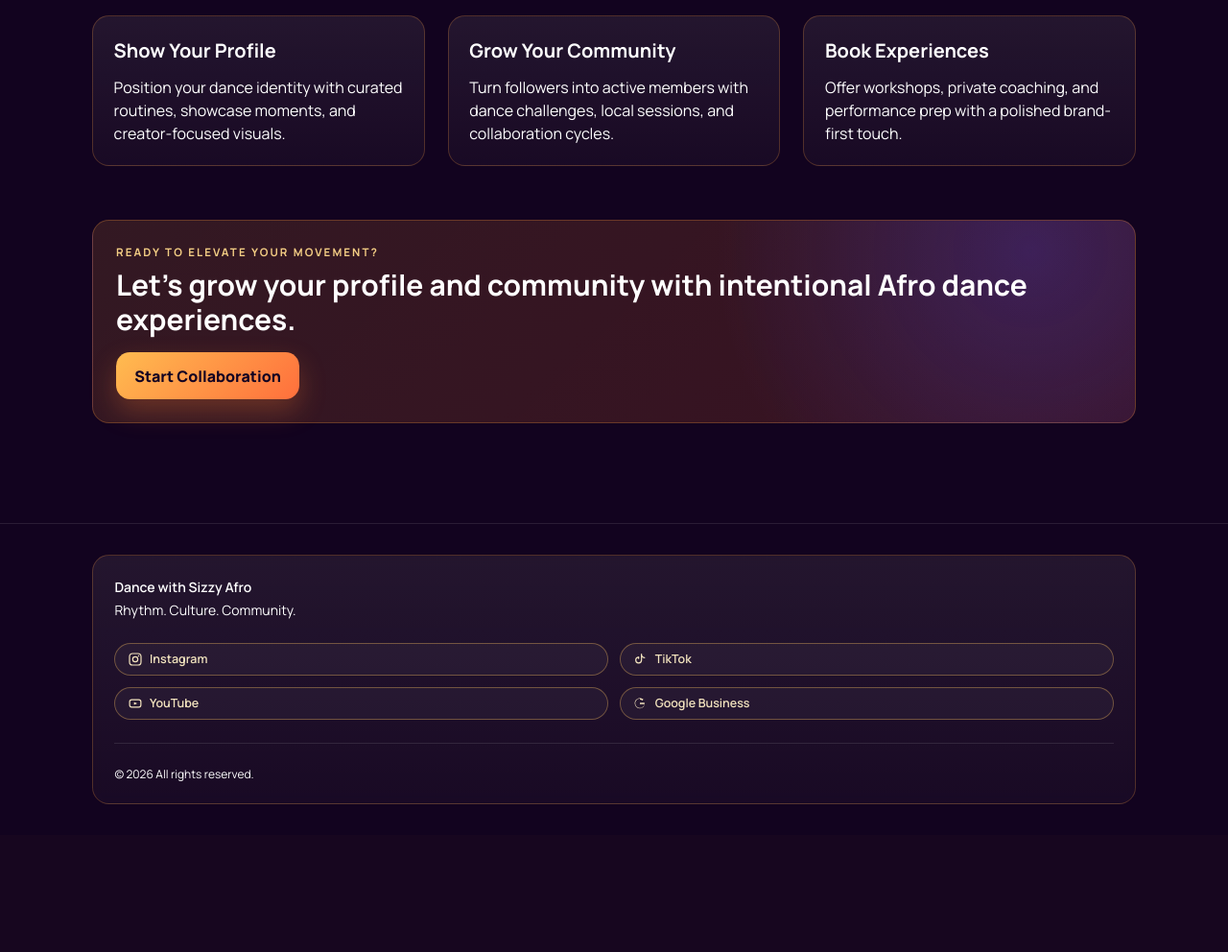
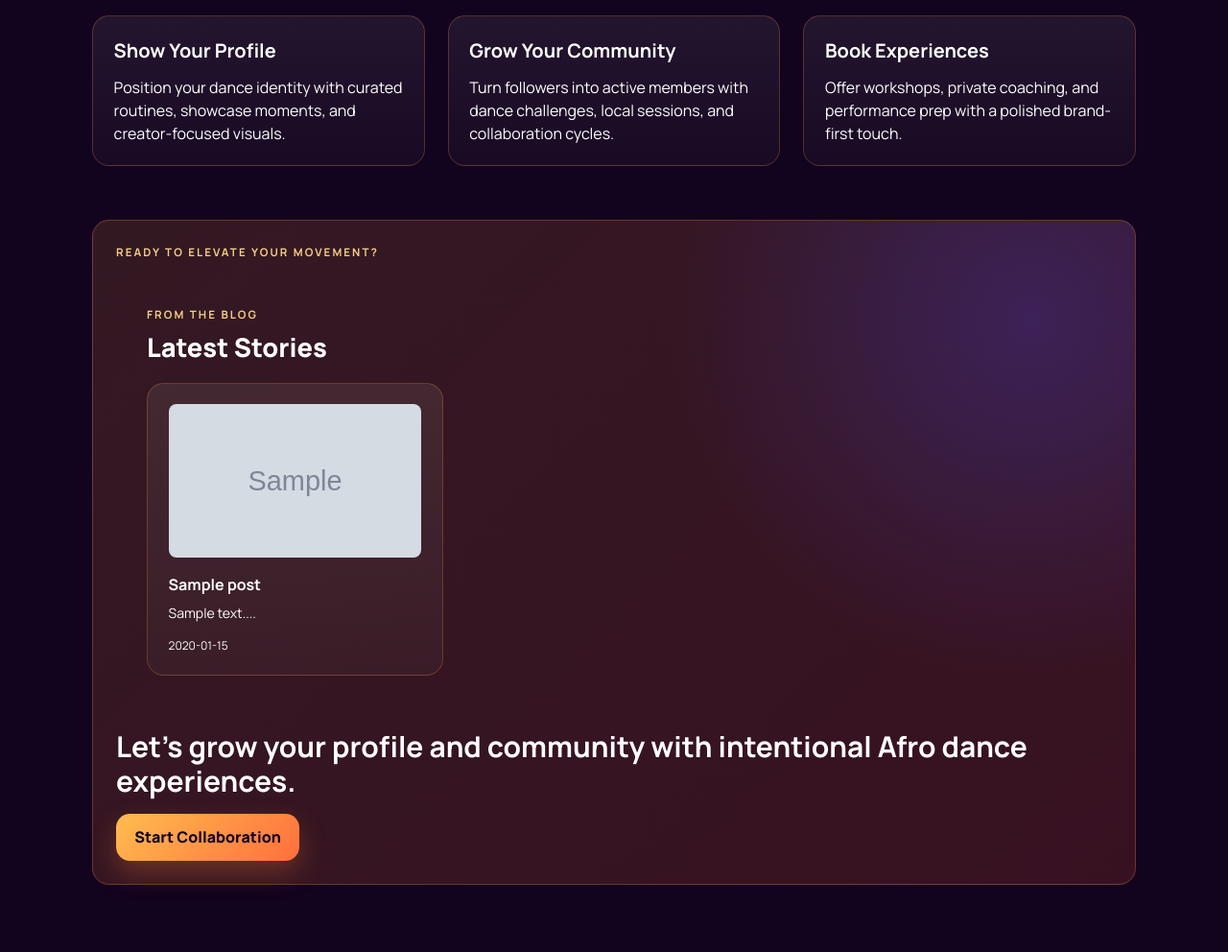
Before and after one commit to twinodev/sizzy-afro-website, a Flask app: page / in a window 1280 px wide. Shown: the part 896-1888 px from the top of the page at 96% size. Before the commit the page ends 1734 px from the top, so only its background shows below. Run offline with Flask 3, Linux system fonts and the light colour scheme; tables that the repository leaves empty hold one stand-in row (values such as "Sample post"); grey boxes marked "Sample" are stand-in pictures; some libraries are stand-ins or nearby versions.

Commit message:
Show latest posts on homepage

```diff
--- a/app.py
+++ b/app.py
@@ -279,7 +279,9 @@ def send_notification_email(subject, body):
 
 @app.route("/")
 def home():
-    return render_template("index.html")
+    # Show latest published posts on home page
+    recent_posts = Post.query.filter_by(published=True).order_by(Post.created_at.desc()).limit(3).all()
+    return render_template("index.html", recent_posts=recent_posts)
 
 
 @app.route("/about")
--- a/templates/index.html
+++ b/templates/index.html
@@ -71,6 +71,29 @@
   <div class="cta-band">
     <div>
       <p class="eyebrow">Ready to elevate your movement?</p>
+  <!-- Latest posts preview on home -->
+  {% if recent_posts %}
+  <section class="max-w-6xl mx-auto px-4 sm:px-6 lg:px-8 py-12">
+    <div class="section-head">
+      <p class="eyebrow">From the Blog</p>
+      <h2 class="section-title">Latest Stories</h2>
+    </div>
+    <div class="grid grid-cols-1 md:grid-cols-3 gap-6">
+      {% for post in recent_posts %}
+        <a href="{{ url_for('post_detail', post_id=post.id) }}" class="card group hover:shadow-lg hover:shadow-afro-500/20 transition-all duration-300">
+          {% if post.image_url %}
+            <div class="mb-4 overflow-hidden rounded-lg h-40">
+              <img src="{{ post.image_url }}" alt="{{ post.title }}" class="w-full h-full object-cover group-hover:scale-105 transition-transform duration-300" />
+            </div>
+          {% endif %}
+          <h3 class="font-bold text-white mb-2">{{ post.title }}</h3>
+          <p class="text-afro-100/70 text-sm line-clamp-2">{{ post.excerpt or post.content[:120] }}...</p>
+          <div class="mt-4 text-xs text-afro-100/60">{{ post.created_at[:10] }}</div>
+        </a>
+      {% endfor %}
+    </div>
+  </section>
+  {% endif %}
       <h3 class="text-2xl sm:text-3xl font-bold mt-2">Let’s grow your profile and community with intentional Afro dance experiences.</h3>
     </div>
     <a href="{{ url_for('contact') }}" class="btn-primary">Start Collaboration</a>
```
